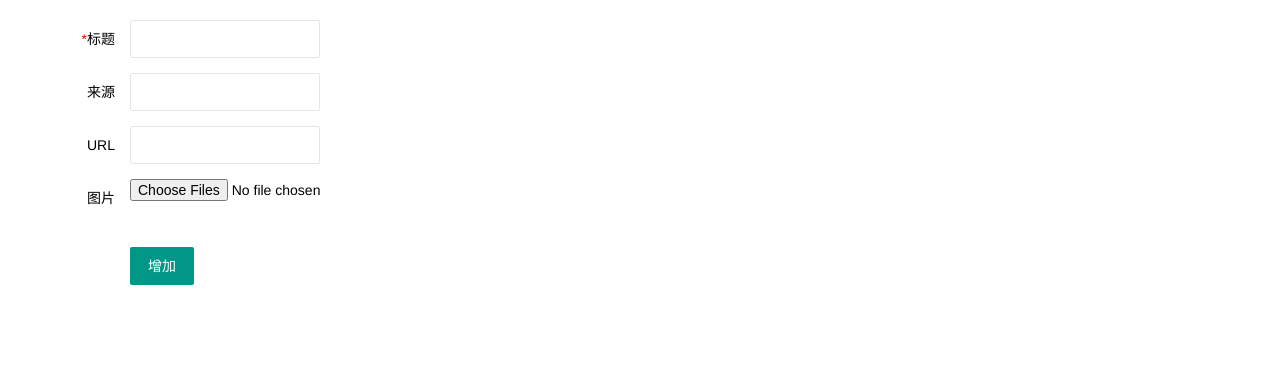
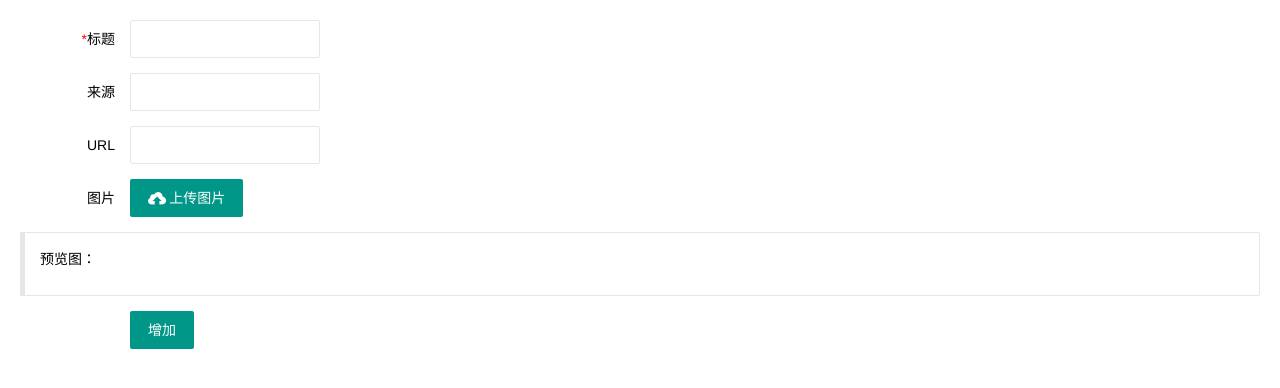
Before and after one commit to shizhengwen/Ad, a Django app: page /addhtm/ in a window 1280 px wide. Shown: the top 388 px of the page. Run offline with Django 3.2, Linux system fonts and the light colour scheme; some libraries are stand-ins or nearby versions.

Commit message:
修改
Signed-off-by: PythonWhite <h1372979604@163.com>

```diff
--- a/app01/views.py
+++ b/app01/views.py
@@ -5,6 +5,7 @@ from django.shortcuts import render_to_response
 from app01.models import Accont , Article
 from django.core.paginator import Paginator, EmptyPage, PageNotAnInteger
 import app01.fileUtil as fileUtil
+import json
 # Create your views here.
 
 def getAdvertisingList(request):
@@ -57,22 +58,29 @@ def addAdvertising(request):
     '''
         添加文章
     '''
-    #response = {'msg':'','code':0}
+    response = {'msg':'','code':0}
     if request.method == 'POST':
         title = request.POST.get('title')
         source = request.POST.get('source')
-        url = request.POST.get('URL')
+        url =request.POST.get('URL')
         imgs = request.FILES.getlist('img')
         article = Article(title=title,source=source,url=url)
-        try:
-            article.head_img = fileUtil.article_dir_path(article,imgs[0])
-            article.head_img2 = fileUtil.article_dir_path(article,imgs[1])
-            article.head_img3 = fileUtil.article_dir_path(article,imgs[2])
-        except IndexError:
-            pass
-        finally:
-            article.save()
-            return render_to_response('article-add.html')
+        art = Article.objects.filter(title=title)
+        if len(art) == 0:
+            try:
+                article.head_img = fileUtil.article_dir_path(article,imgs[0])
+                article.head_img2 = fileUtil.article_dir_path(article,imgs[1])
+                article.head_img3 = fileUtil.article_dir_path(article,imgs[2])
+            except IndexError:
+                pass
+            finally:
+                article.save()
+                response['msg'] = '添加成功'
+                response['code'] = 1
+        else:
+            response['msg'] = '标题已存在'
+            response['code'] = 0
+        return JsonResponse(response)
 
 
 def loginHtml(request):
@@ -110,6 +118,8 @@ def get_all_information(request):
     '''
         获取所有资讯
     '''
+    print(1111111111111111111111111111111111111111111111)
+
     allArticle = list(Article.objects.all().values("id","title","source","head_img","head_img2","head_img3","url"))
     count = len(allArticle)
     response = {'count':count, 'date': allArticle}
--- a/templates/article-add.html
+++ b/templates/article-add.html
@@ -19,7 +19,7 @@
 
   <body>
     <div class="x-body">
-        <form class="layui-form" enctype="multipart/form-data" method="POST" action="/addad/">
+        <form class="layui-form" id="formdata" enctype="multipart/form-data" method="POST" action="/addad/">
           <div class="layui-form-item">
               <label for="title" class="layui-form-label">
                   <span class="x-red">*</span>标题
@@ -51,17 +51,23 @@
                     图片
                 </label>
                 <div class="layui-input-inline">
-                    <input type="file" id="img" name="img"  lay-verify="img"
-                    autocomplete="off" accept="image/gif,image/jpeg,image/jpg,image/png,image/svg" multiple />
+                    <button type="button" class="layui-btn" id="upload">
+                        <i class="layui-icon">&#xe67c;</i>上传图片
+                    </button>
+                    <input  type="file" id="img" name="img"  lay-verify="img"
+                    autocomplete="off" accept="image/gif,image/jpeg,image/jpg,image/png,image/svg" multiple style="display:none;"/>
                 </div>
             </div>
             <div class="layui-form-item">
-                <div id="imgdiv"></div>
+                    <blockquote class="layui-elem-quote layui-quote-nm" style="margin-top: 10px;">
+                            预览图：
+                            <div class="layui-upload-list" id="imgdiv"></div>
+                         </blockquote>
             </div>
             <div class="layui-form-item">
               <label for="L_repass" class="layui-form-label">
               </label>
-              <button id="add"  class="layui-btn" lay-filter="add" lay-submit="" >
+              <button  id="add"  class="layui-btn" lay-filter="add" lay-submit="" >
                   增加
               </button>
             </div>
@@ -69,6 +75,9 @@
     </div>
     <script>
         $(function(){
+            $("#upload").click(function(){
+                $("#img").click();
+            });
             $("#img").change(function(){
                 $("#imgdiv").empty()
                 var files = this.files;
@@ -84,7 +93,7 @@
                             var fileReader = new FileReader()
                             fileReader.readAsDataURL(file)
                             fileReader.onload = function(e){
-                                $("#imgdiv").append('<img style="width:100px;" src="'+e.target.result+'" />')
+                                $("#imgdiv").append('<img style="width:100px;" src="'+e.target.result+'"  class="layui-upload-img" />')
                             }
                             return true;
                         }else{
@@ -96,10 +105,11 @@
                 }
             })
         })
-        layui.use(['form','layer'], function(){
+        layui.use(['form','layer','upload'], function(){
             $ = layui.jquery;
           var form = layui.form
-          ,layer = layui.layer;
+          ,layer = layui.layer
+        ,upload = layui.upload;
 
           //自定义验证规则
           form.verify({
@@ -109,31 +119,28 @@
               }
             }
           });
-
           //监听提交
           form.on('submit(add)', function(data){
             console.log(data);
-            var dataForm = new FormData();
-            dataForm.append('img',$("#img")[0].files)
-            dataForm.append('title',$('#title').val())
-            dataForm.append('source',$('#source').val())
-            dataForm.append('URL',$('#URL').val())
-            $.ajax({
+            var form=document.getElementById("formdata");
+            var formData=new FormData(form);
+            jQuery.ajax({
                 url:'/addad/',
                 type:'post',
-                data:dataForm,
+                processData: false,  // 告诉jQuery不要去处理发送的数据
+                contentType: false ,
+                data:formData,
                 dataType:'json',
                 success:function(data){
-                    alert(data.code)
                     if(data.code == 1){
-                        layer.alert("增加成功", {icon: 6},function () {
+                        layer.alert(data.msg, {icon: 6},function () {
                         // 获得frame索引
                         var index = parent.layer.getFrameIndex(window.name);
                         //关闭当前frame
                         parent.layer.close(index);
                         });
                     }else{
-                        layer.alert("增加失败", {icon: 2},function () {
+                        layer.alert(data.msg, {icon: 2},function () {
                         // 获得frame索引
                         var index = parent.layer.getFrameIndex(window.name);
                         //关闭当前frame
@@ -142,12 +149,6 @@
                     }
                 }
             })
-            layer.alert("增加成功", {icon: 6},function () {
-                        // 获得frame索引
-                        var index = parent.layer.getFrameIndex(window.name);
-                        //关闭当前frame
-                        parent.layer.close(index);
-                        });
             return false;
           });
         });
--- a/templates/index.html
+++ b/templates/index.html
@@ -65,7 +65,7 @@
           <ul class="layui-tab-title">
             <li class="home"><i class="layui-icon">&#xe68e;</i>我的桌面</li>
           </ul>
-          <div class="layui-tab-content">
+          <div class="layui-tab-content" style="overflow: auto;">
             <div class="layui-tab-item layui-show">
                             {% block content %}
                             {% endblock %}
```
Also changed, not shown: Ad/settings.py (+9 -2 lines).
